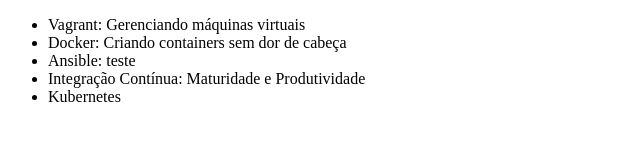
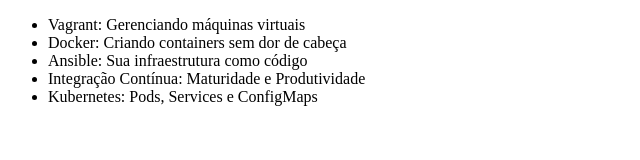
Before and after one commit to Thiesca/curso-git, a plain HTML site: page index.html in a window 1280 px wide. Shown: the whole page, without its empty margins (0-640 px from the left). Drawn offline with Linux system fonts and the light colour scheme.

Commit message:
correção dos cursos restantes

```diff
--- a/index.html
+++ b/index.html
@@ -8,9 +8,9 @@
     <ul>
         <li>Vagrant: Gerenciando máquinas virtuais</li>
         <li>Docker: Criando containers sem dor de cabeça</li>
-        <li>Ansible: teste</li>
+        <li>Ansible: Sua infraestrutura como código</li>
         <li>Integração Contínua: Maturidade e Produtividade</li>
-        <li>Kubernetes</li>
+        <li>Kubernetes: Pods, Services e ConfigMaps</li>
     </ul>
 </body>
 </html>
```
